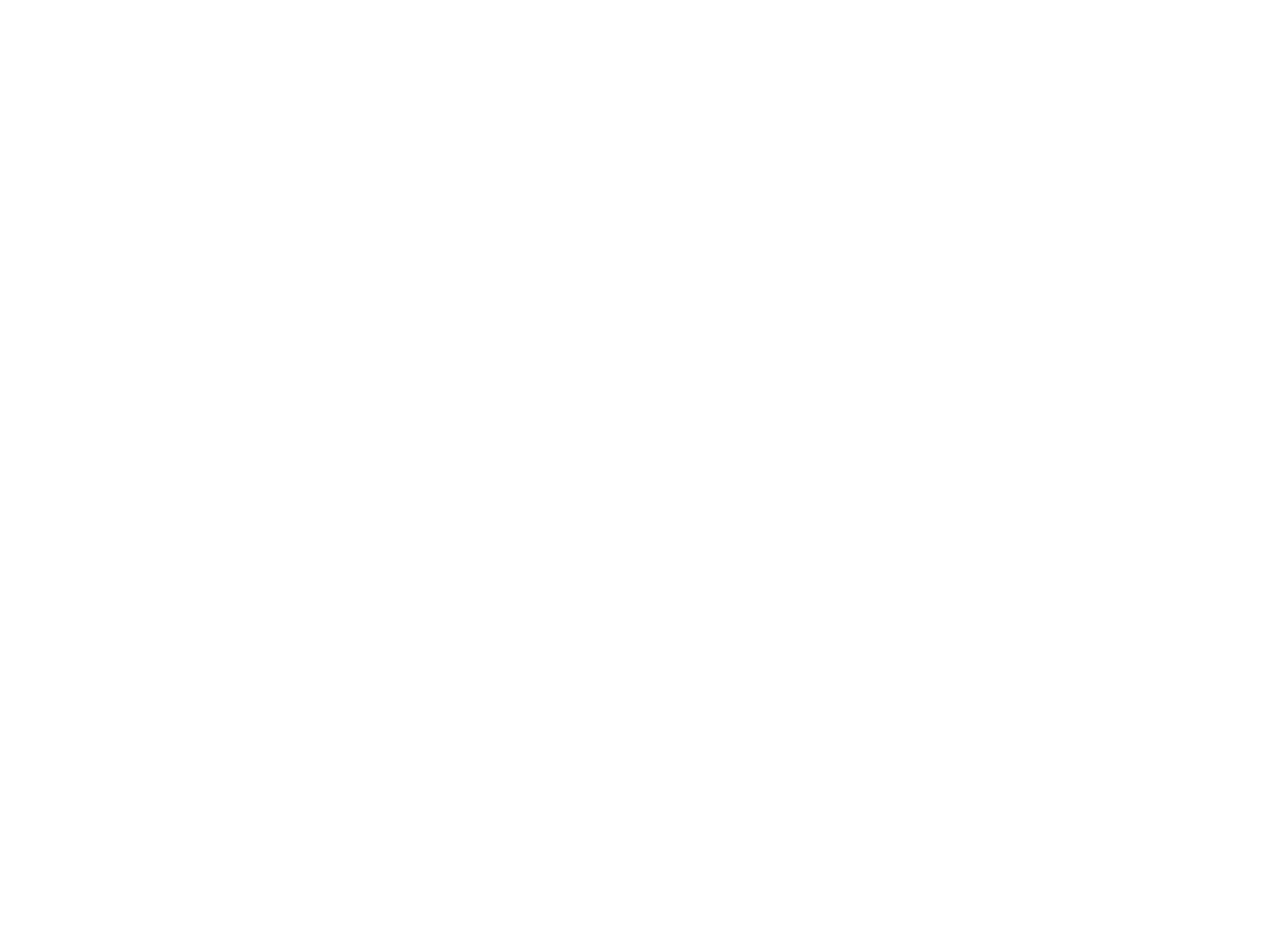
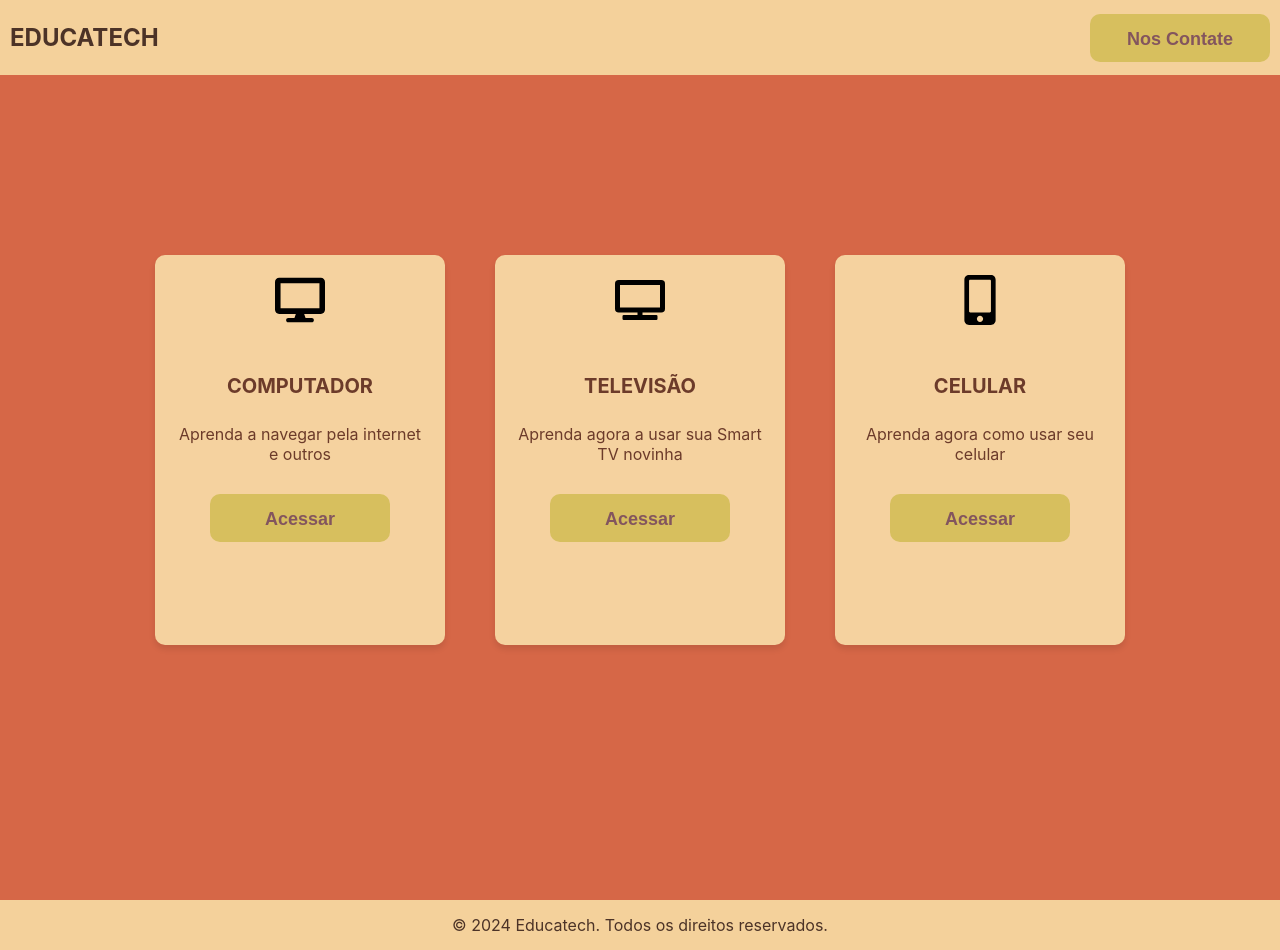
Before and after one commit to tcantunes/Educatech-v2, a React (Create React App) app: page /cursos in a window 1280 px wide. Before the commit this address had no page. Before the commit the page ends 800 px from the top, so only its background shows below. Built offline with nearby package versions, Linux system fonts and the light colour scheme.

Commit message:
feat: Adiciona página de cursos disponíveis

```diff
--- a/package.json
+++ b/package.json
@@ -8,6 +8,7 @@
     "@testing-library/user-event": "^13.5.0",
     "react": "^18.3.1",
     "react-dom": "^18.3.1",
+    "react-icons": "^5.3.0",
     "react-router-dom": "^6.26.2",
     "react-scripts": "5.0.1",
     "web-vitals": "^2.1.4"
--- a/src/App.js
+++ b/src/App.js
@@ -3,6 +3,7 @@
 import Home from './pages/Home';
 import Login from './pages/Login';
 import Register from './pages/Register';
+import Cursos from './pages/Cursos';
 
 const App = () => {
   return (
@@ -11,6 +12,7 @@
         <Route path="/" element={<Home />} />
         <Route path="/login" element={<Login />} />
         <Route path="/register" element={<Register />} />
+        <Route path="/cursos" element={<Cursos />} />
       </Routes>
     </Router>
   );
--- /dev/null
+++ b/src/components/Card.js
@@ -0,0 +1,51 @@
+import React from 'react';
+import Button from '../components/Button';
+
+const Card = ({ icon, title, description }) => {
+    return (
+      <div style={styles.card}>
+        <div style={styles.cardIcon}>{icon}</div>
+        <div style={styles.cardContent}>
+          <h2 style={styles.title}>{title}</h2>
+          <p style={styles.description}>{description}</p>
+          <Button text="Acessar" />
+        </div>
+      </div>
+    );
+  };
+
+  const styles = {
+    card: {
+      backgroundColor: '#f5d29f',
+      borderRadius: '10px',
+      padding: '20px',
+      textAlign: 'center',
+      width: '250px',
+      boxShadow: '0px 4px 6px rgba(0, 0, 0, 0.1)',
+      display: 'flex',
+      flexDirection: 'column',
+      alignItems: 'center',
+      height: '350px',
+    },
+    cardIcon: {
+      fontSize: '50px',
+      marginBottom: '20px',
+    },
+    cardContent: {
+      display: 'flex',
+      flexDirection: 'column',
+      alignItems: 'center',
+    },
+    title: {
+      fontSize: '20px',
+      color: '#6c3b2a',
+      marginBottom: '10px',
+    },
+    description: {
+      fontSize: '16px',
+      color: '#6c3b2a',
+      marginBottom: '20px',
+    },
+  };
+
+  export default Card;
--- /dev/null
+++ b/src/pages/Cursos.js
@@ -0,0 +1,55 @@
+import React from 'react';
+import Navbar from '../components/Navbar';
+import Footer from '../components/Footer';
+import Card from '../components/Card';
+
+import { FaDesktop, FaTv, FaMobileAlt } from 'react-icons/fa';
+
+const Cursos = () => {
+  return (
+    <div>
+      <Navbar />
+      <div style={styles.pageContainer}>
+        <div style={styles.cardContainer}>
+          <Card
+            icon={<FaDesktop />}
+            title="COMPUTADOR"
+            description="Aprenda a navegar pela internet e outros"
+          />
+          <Card
+            icon={<FaTv />}
+            title="TELEVISÃO"
+            description="Aprenda agora a usar sua Smart TV novinha"
+          />
+          <Card
+            icon={<FaMobileAlt />}
+            title="CELULAR"
+            description="Aprenda agora como usar seu celular"
+          />
+        </div>
+      </div>
+      <Footer />
+    </div>
+  );
+};
+
+const styles = {
+    pageContainer: {
+      backgroundColor: '#d66747',
+      padding: '50px 0',
+      minHeight: '100vh',
+      display: 'flex',
+      justifyContent: 'center',
+      alignItems: 'center',
+    },
+    cardContainer: {
+      display: 'flex',
+      gap: '50px',
+      justifyContent: 'center',
+      alignItems: 'center',
+      maxWidth: '1200px',
+      width: '100%',
+    },
+  };
+
+  export default Cursos;
```
Also changed, not shown: 1 other file (tests, documents, lock files or other folders).
